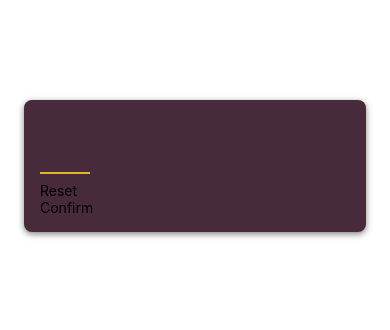
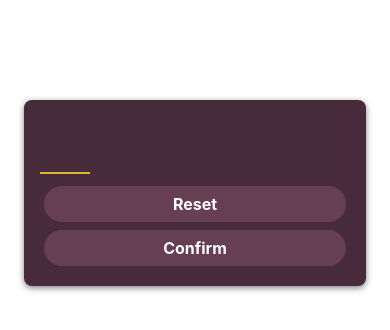
Before and after one commit to Emanhusseinn/GuessTheNumber, a React Native app: screen / in a window 390 px wide. Shown: the top 330 px of the page. Built offline with nearby package versions, Linux system fonts and the light colour scheme.

Commit message:
Adding Visual Feedback to the Buttons

```diff
--- a/components/PrimaryButton.js
+++ b/components/PrimaryButton.js
@@ -1,12 +1,46 @@
-import {Text, View, StyleSheet} from "react-native";
+import { Text, View, StyleSheet, Pressable } from "react-native";
 
-function PrimaryButton({children}){
-return <View>
-    <Text>{children}</Text>
-</View>
-};
+function PrimaryButton({ children }) {
+  function pressHandler() {
+    console.log("Presseddddd!");
+  }
+  return (
+    <View style={styles.buttonOuterContainer}>
+      <Pressable
+        onPress={pressHandler}
+        android_ripple={{ color: "#91627a" }}
+        style={({pressData}) => pressData ? [styles.buttonContainer, styles.pressed ]: styles.buttonContainer}
+      >
+        <Text style={styles.buttonText}>{children}</Text>
+      </Pressable>
+    </View>
+  );
+}
 
 const styles = StyleSheet.create({
-  });
+  buttonOuterContainer: {
+    borderRadius: 30,
+    margin: 4,
+    overflow: "hidden",
+  },
+  buttonContainer: {
+    backgroundColor: "#663f53",
+
+    paddingVertical: 8,
+    paddingHorizontal: 16,
+    elevation: 2,
+  },
+  buttonText: {
+    color: "white",
+    textAlign: "center",
+    fontWeight: "bold",
+    fontSize: 16,
+  },
+
+  //IOS ripple
+  pressed: {
+    opacity: 0.75,
+  },
+});
 
 export default PrimaryButton;
```
